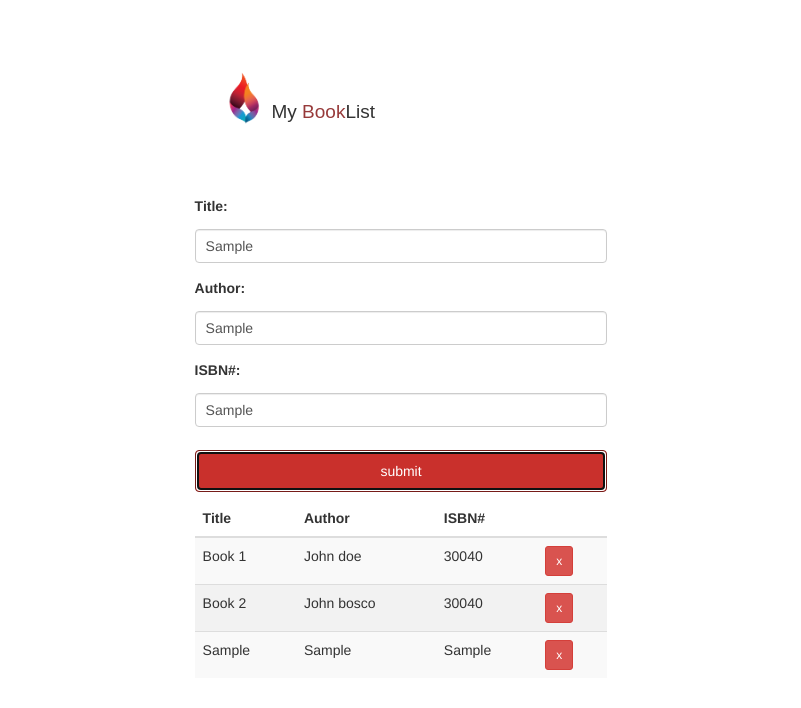
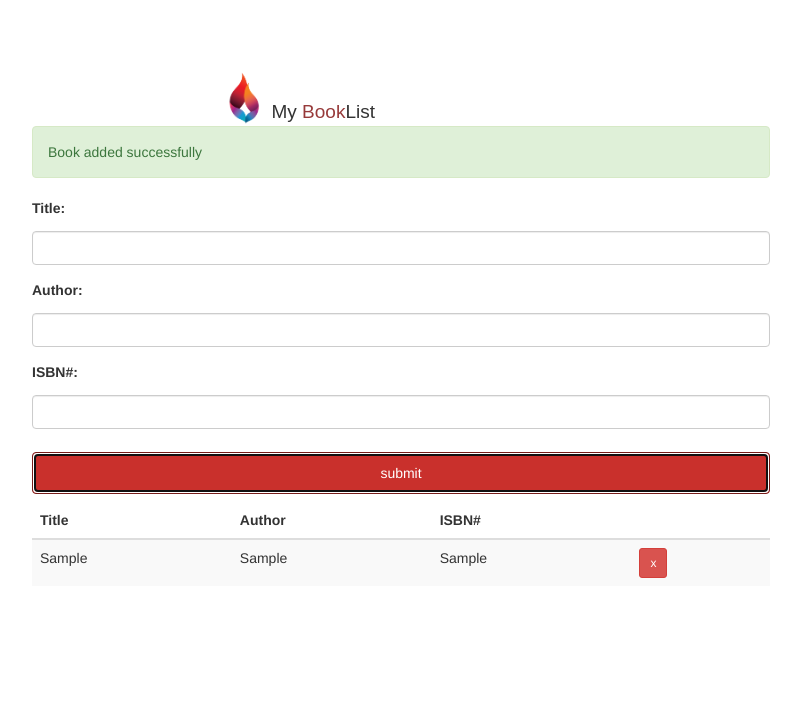
Before and after one commit to Fredmanzi/Booklist-App, a plain HTML site: page index.html in a window 1280 px wide. Both pictures are taken after typing "Sample", "Sample", "Sample" into the empty fields and a click on the input "submit". Shown: the whole page, without its empty margins (239-1040 px from the left). Drawn offline with nearby package versions, Linux system fonts and the light colour scheme.

Commit message:
continuation

```diff
--- a/index.html
+++ b/index.html
@@ -27,7 +27,7 @@
             </div>
 
         </div>
-        <div class="container">
+        <div class="container-one">
             <form id="book-form">
                 <div class="form-group">
                     <label for="book-title">Title:</label>
--- a/js/index.js
+++ b/js/index.js
@@ -6,23 +6,41 @@ class Book {
         this.isbn = isbn;
     }
 }
+
+//store class :Handles storage
+class Store {
+    static getBooks() {
+        let books;
+        if (localStorage.getItem('books') === null) {
+            books = [];
+        } else {
+            books = JSON.parse(localStorage.getItem(books));
+        }
+        return books;
+    }
+    static addBooks(book) {
+        const books = Store.getBooks();
+        books.push(book);
+        localStorage.setItem('books', JSON.stringify(books));
+
+    }
+    static removeBooks() {
+        const books = Store.getBooks();
+        books.forEach((book, index) => {
+            if (book.isbn === isbn) {
+                books.splice(index, 1);
+            }
+        });
+        localStorage.setItem('books', JSON.stringify(books))
+    }
+
+}
 //UI class:Handle Ui task
 class UI {
     static displayBooks() {
-        const storedBooks = [
-            {
-                title: 'Book 1',
-                author: 'John doe',
-                isbn: '30040'
-            },
-            {
-                title: 'Book 2',
-                author: 'John bosco',
-                isbn: '30040'
-            },
-        ];
-        const books = storedBooks;
-        books.forEach((book) => UI.addBookToList(book));
+        const books = Store.getBooks();
+        const arr = books || [];
+        arr.forEach((book) => UI.addBookToList(book));
     }
 
     static addBookToList(book) {
@@ -36,6 +54,28 @@ class UI {
         `;
         list.appendChild(row);
     }
+    static deleteBook(el) {
+        if (el.classList.contains('delete')) {
+            el.parentElement.parentElement.remove();
+        }
+    }
+    static clearFields() {
+        const title = document.querySelector('#book-title').value = '';
+        const author = document.querySelector('#author').value = '';
+        const isbn = document.querySelector('#isbn').value = '';
+    }
+
+    static showAlert(message, className) {
+        const div = document.createElement('div');
+        div.className = `alert alert-${className}`;
+        div.appendChild(document.createTextNode(message));
+        const container = document.querySelector('.container-one');
+        const form = document.querySelector('#book-form');
+        container.insertBefore(div, form);
+        //vanish after 3 secs
+
+        setTimeout(() => document.querySelector('.alert').remove(), 3000)
+    }
 }
 
 document.addEventListener('DOMContentLoaded', UI.displayBooks);
@@ -46,8 +86,26 @@ document.querySelector('#book-form').addEventListener('submit', (e) => {
     const author = document.querySelector('#author').value;
     const isbn = document.querySelector('#isbn').value;
 
-    const book = new Book(title, author, isbn);
+    if (title === 'b' || author === '' || isbn === '') {
+        UI.showAlert('please fillin all fields', 'danger');
+    }
+    else {
+        const book = new Book(title, author, isbn);
 
-    UI.addBookToList(book);
+        UI.addBookToList(book);
+        Store.addBooks(book);
+
+        UI.clearFields();
+        UI.showAlert('Book added successfully', 'success');
+    }
+
 
 })
+
+
+
+//remove book from list
+document.querySelector('#book-list').addEventListener('click', (e) => {
+    UI.deleteBook(e.target);
+    UI.showAlert('Book deleted', 'warning')
+})
```
